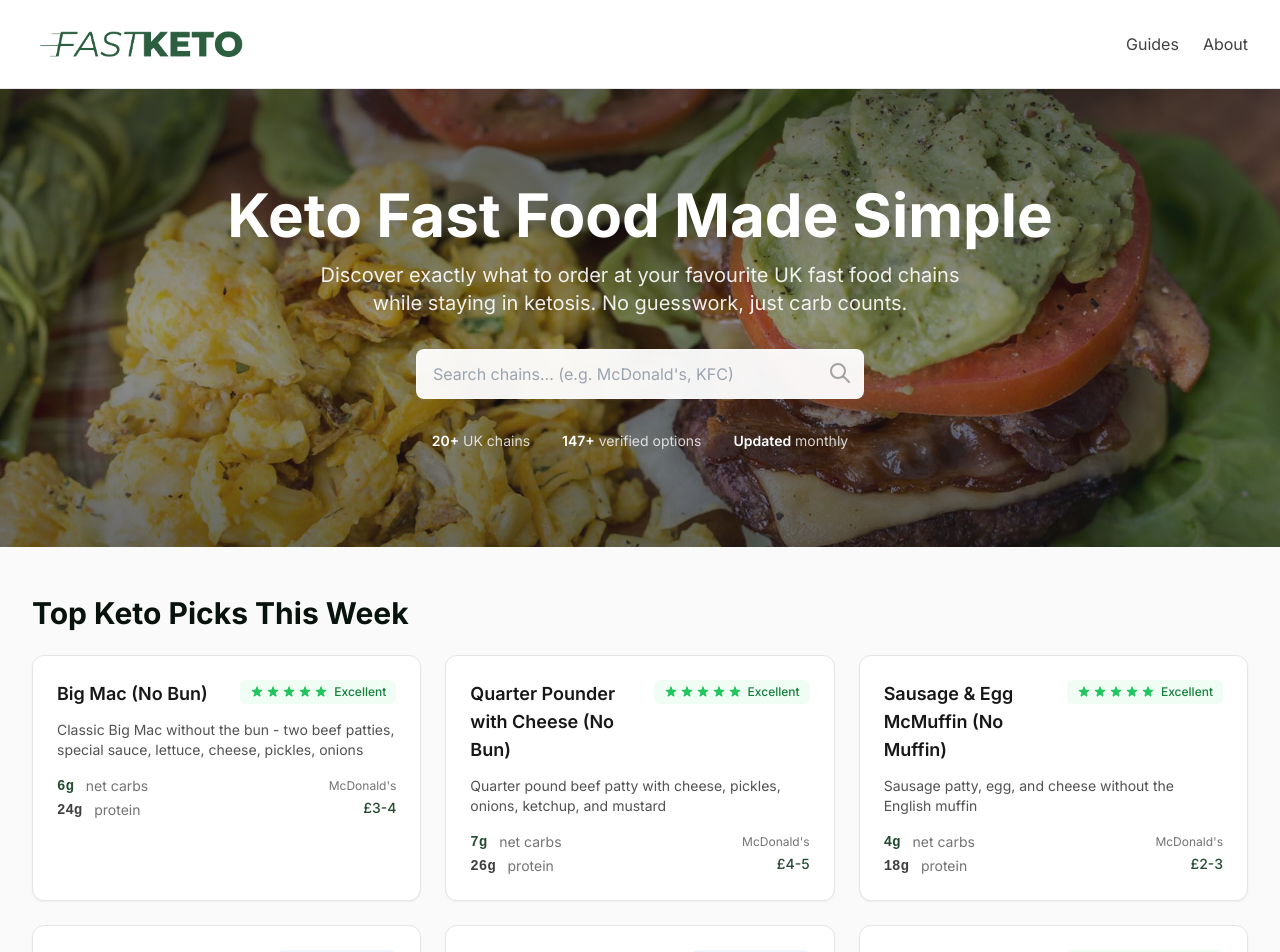
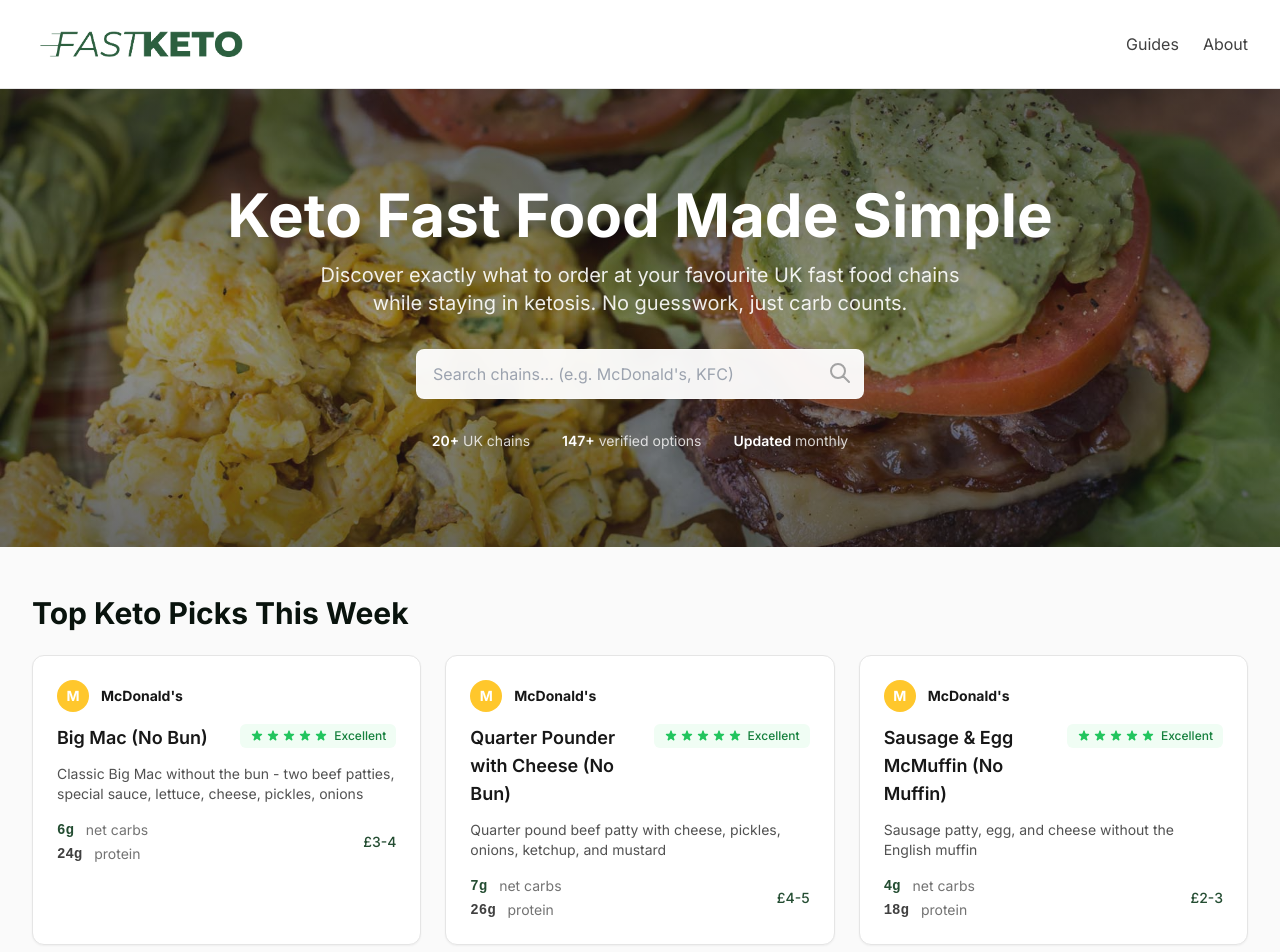
Before and after one commit to humanguitarasparagus/fastketo, a Next.js app: page / in a window 1280 px wide. Shown: the top 952 px of the page. Built offline with nearby package versions, Linux system fonts and the light colour scheme.

Commit message:
Add chain identifier with brand colour to top picks cards

```diff
--- a/app/page.tsx
+++ b/app/page.tsx
@@ -12,7 +12,7 @@
     '@type': 'WebSite',
     name: 'FastKeto UK',
     url: 'https://fastketo.co',
-    description: 'The definitive UK guide to keto-friendly fast food. 18 major chains with exact nutrition data, ordering tips, and UK-specific advice.',
+    description: 'The definitive UK guide to keto-friendly fast food. 20 major chains with exact nutrition data, ordering tips, and UK-specific advice.',
     potentialAction: {
       '@type': 'SearchAction',
       target: 'https://fastketo.co/chains?search={search_term_string}',
@@ -178,12 +178,30 @@
         </h2>
 
         <div className="grid grid-cols-1 md:grid-cols-2 lg:grid-cols-3 gap-6">
-          {topPicks.map((item) => (
+          {topPicks.map((item) => {
+            const chain = chains.find((c) => c.id === item.chainId)
+            return (
               <Link
                 key={item.id}
                 href={`/chains/${item.chainId}#${item.id}`}
                 className="card hover:shadow-md transition-shadow duration-200 group"
               >
+                {/* Chain identifier at the top */}
+                <div className="flex items-center gap-3 mb-3">
+                  <div
+                    className="w-8 h-8 rounded-full flex items-center justify-center text-sm font-bold flex-shrink-0"
+                    style={{
+                      backgroundColor: chain?.brandColor || '#f5f5f5',
+                      color: chain?.brandColor ? '#fff' : '#333'
+                    }}
+                  >
+                    {chain?.name.charAt(0)}
+                  </div>
+                  <span className="font-bold text-neutral-900 text-sm">
+                    {chain?.name}
+                  </span>
+                </div>
+
                 <div className="flex justify-between items-start mb-3">
                   <h3 className="text-lg font-semibold text-neutral-900 group-hover:text-primary-600 transition-colors">
                     {item.name}
@@ -210,18 +228,13 @@
                       <span className="text-neutral-500">protein</span>
                     </div>
                   </div>
-
-                <div className="text-right">
-                  <div className="text-neutral-500 text-xs mb-1">
-                    {chains.find((c) => c.id === item.chainId)?.name}
-                  </div>
-                  <div className="text-primary-600 font-medium">
+                  <div className="text-primary-600 font-medium text-sm">
                     {item.priceRange}
                   </div>
                 </div>
-              </div>
               </Link>
-          ))}
+            )
+          })}
         </div>
       </section>
 
```
Lines whose indentation alone changed are shown as unchanged.
